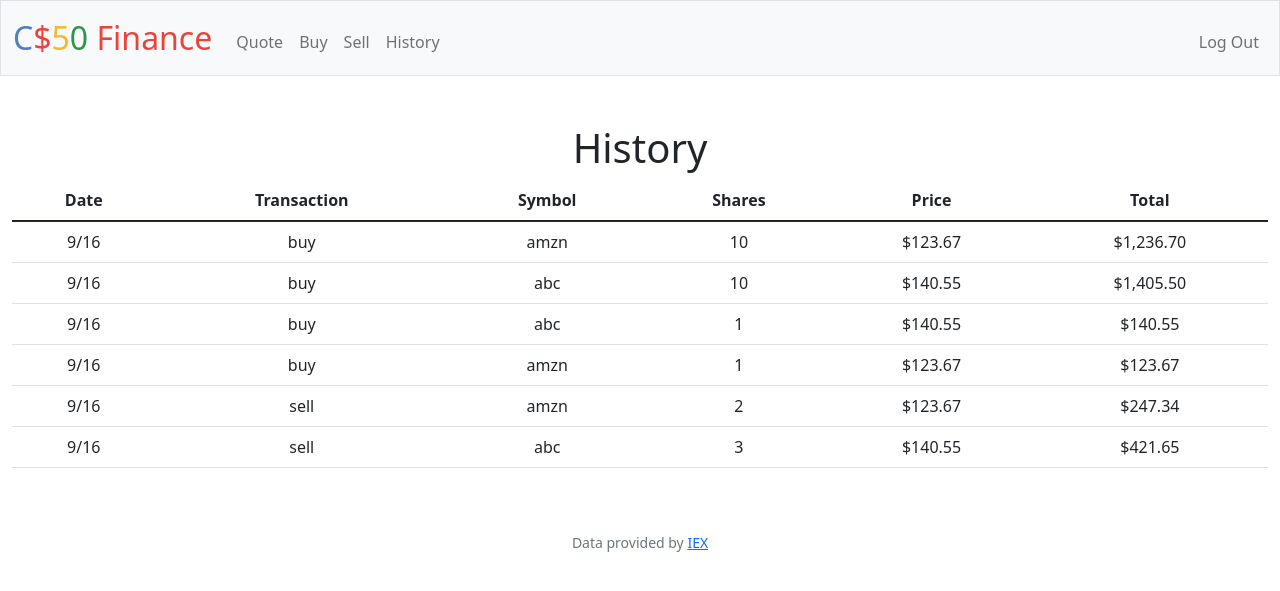
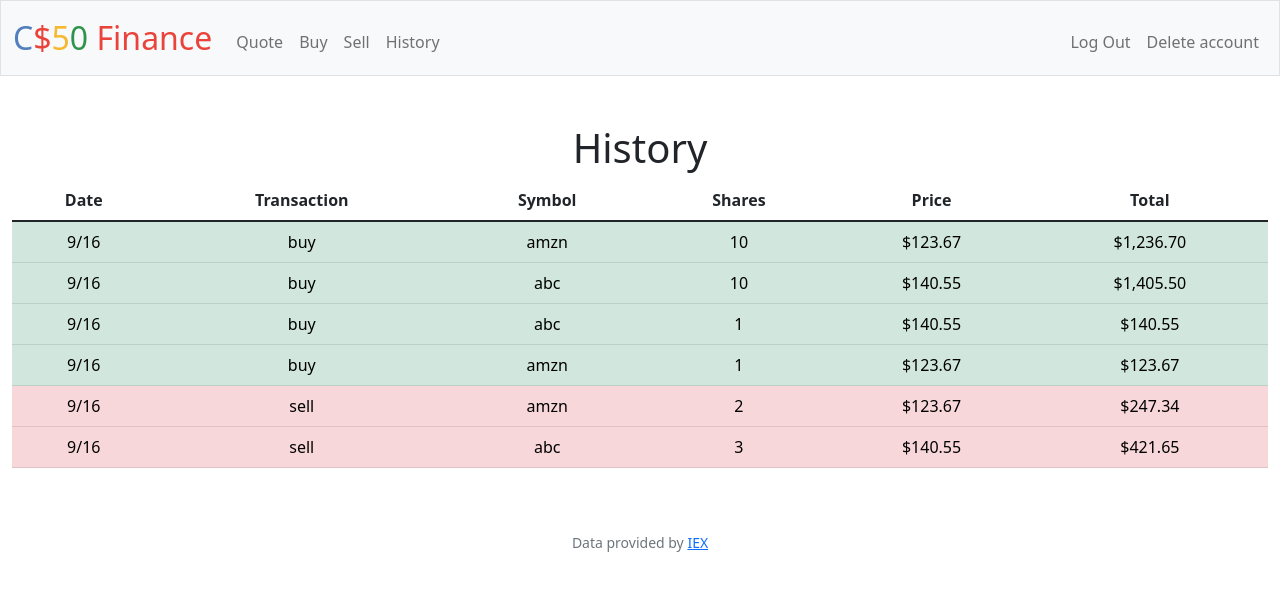
Before and after one commit to gu-nog/CS50, a Flask app: page /history in a window 1280 px wide. Shown: the top 591 px of the page. Run offline with Flask 2, Linux system fonts and the light colour scheme; a user stored in the database is signed in; some libraries are stand-ins or nearby versions.

Commit message:
My personal touch in finance application from 10th problem set - colors in history depending on buy or sell and delete account function

```diff
--- a/aula10/finance/app.py
+++ b/aula10/finance/app.py
@@ -127,6 +127,16 @@ def history():
         return apology('We are having problems on our servers, please comeback later :)', '500')
     return render_template("history.html", transactions=all_transactions)
 
+@app.route('/delete')
+@login_required
+def delete():
+    """Delete user account"""
+    user = session['user_id']
+    db.execute("DELETE FROM history WHERE user_id = ?", user)
+    db.execute("DELETE FROM portifolio WHERE user_id = ?", user)
+    db.execute("DELETE FROM users WHERE id = ?", user)
+    session.clear()
+    return redirect('/')
 
 @app.route("/login", methods=["GET", "POST"])
 def login():
--- a/aula10/finance/templates/history.html
+++ b/aula10/finance/templates/history.html
@@ -19,7 +19,8 @@
         </thead>
         <tbody>
             {% for transaction in transactions %}
-                <tr>
+                {% if transaction['type'] == 'buy' %}
+                    <tr class="table-success">
                         <td>{{ transaction["date"] }}</td>
                         <td>{{ transaction["type"] }}</td>
                         <td>{{ transaction["symbol"] }}</td>
@@ -27,6 +28,16 @@
                         <td>{{ transaction["price"] }}</td>
                         <td>{{ transaction["total"] }}</td>
                     </tr>
+                {% else %}
+                    <tr class="table-danger">
+                        <td>{{ transaction["date"] }}</td>
+                        <td>{{ transaction["type"] }}</td>
+                        <td>{{ transaction["symbol"] }}</td>
+                        <td>{{ transaction["shares"] }}</td>
+                        <td>{{ transaction["price"] }}</td>
+                        <td>{{ transaction["total"] }}</td>
+                    </tr>
+                {% endif %}
             {% endfor %}
         </tbody>
     </table>
--- a/aula10/finance/templates/layout.html
+++ b/aula10/finance/templates/layout.html
@@ -39,6 +39,9 @@
                         <ul class="navbar-nav ms-auto mt-2">
                             <li class="nav-item"><a class="nav-link" href="/logout">Log Out</a></li>
                         </ul>
+                        <ul class="navbar-nav mt-2">
+                            <li class="nav-item"><a class="nav-link" href="/delete">Delete account</a></li>
+                        </ul>
                     {% else %}
                         <ul class="navbar-nav ms-auto mt-2">
                             <li class="nav-item"><a class="nav-link" href="/register">Register</a></li>
```
Also changed, not shown: aula10/finance/finance.db, 2 other files. Lines whose indentation alone changed are shown as unchanged.
